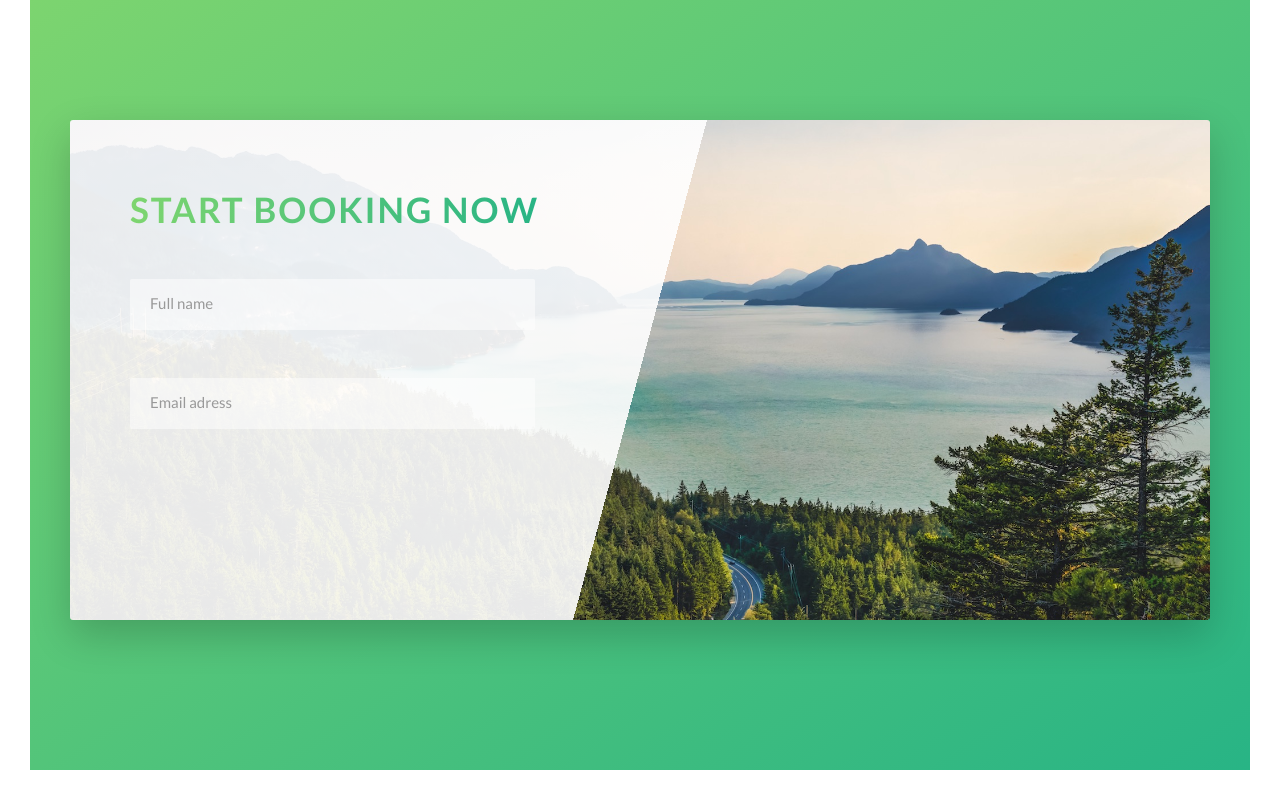
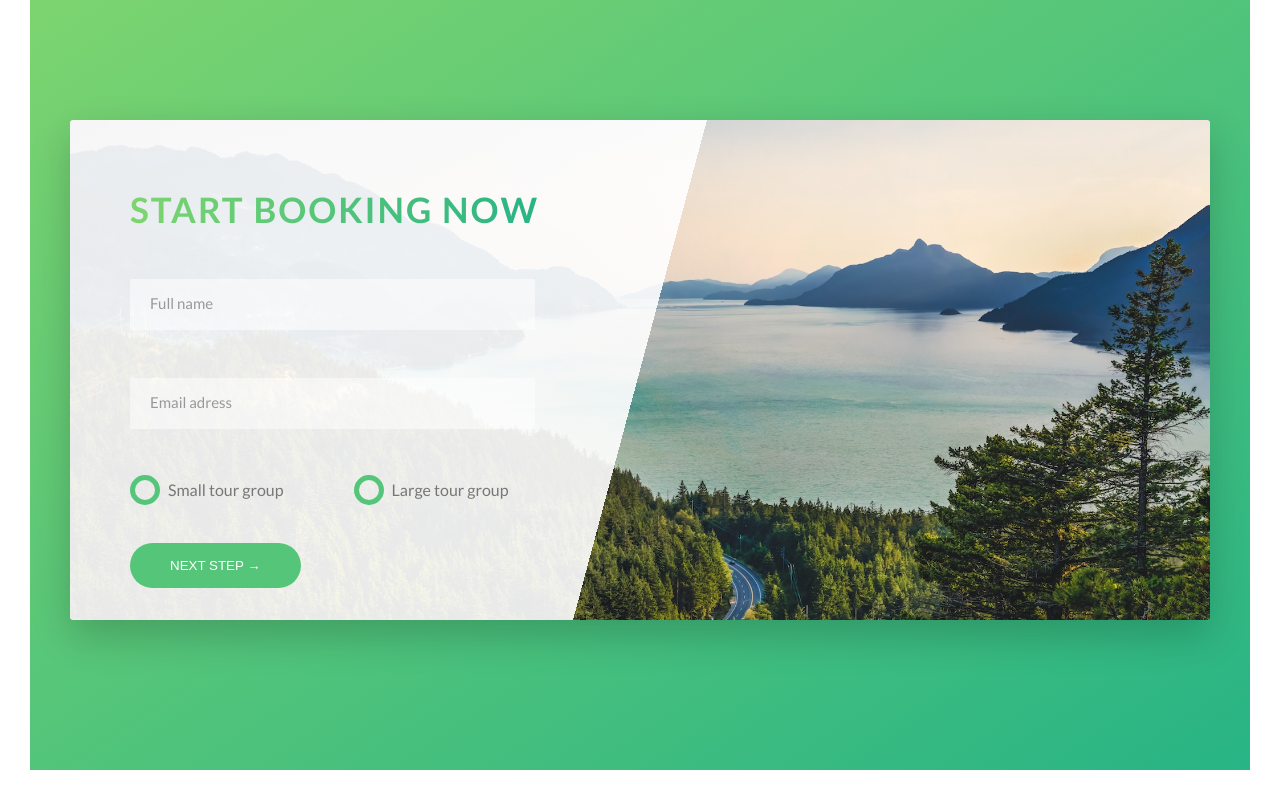
Before and after one commit to m9iv/natours, a website: page index.html in a window 1280 px wide. Shown: the part 4423-5223 px from the top of the page. Drawn offline with Linux system fonts and the light colour scheme.

Commit message:
Add custom radio buttons and final styles to Booking section

```diff
--- a/index.html
+++ b/index.html
@@ -362,6 +362,36 @@
 
                   <label for="email" class="form__label">Email adress</label>
                 </div>
+
+                <div class="form__group u-margin-bottom-medium">
+                  <div class="form__radio-group">
+                    <input
+                      type="radio"
+                      id="small"
+                      name="size"
+                      class="form__radio-input" />
+                    <label for="small" class="form__radio-label">
+                      <span class="form__radio-button"></span>
+                      Small tour group
+                    </label>
+                  </div>
+
+                  <div class="form__radio-group">
+                    <input
+                      type="radio"
+                      id="large"
+                      name="size"
+                      class="form__radio-input" />
+                    <label for="large" class="form__radio-label">
+                      <span class="form__radio-button"></span>
+                      Large tour group
+                    </label>
+                  </div>
+                </div>
+
+                <div class="form__group">
+                  <button class="btn btn--green">Next step &rarr;</button>
+                </div>
               </form>
             </div>
           </div>
--- a/sass/base/_utilities.scss
+++ b/sass/base/_utilities.scss
@@ -1,23 +1,23 @@
 .u-center-text {
-  text-align: center;
+  text-align: center !important;
 }
 
 .u-margin-bottom-small {
-  margin-bottom: 1.5rem;
+  margin-bottom: 1.5rem !important;
 }
 
 .u-margin-bottom-medium {
-  margin-bottom: 4rem;
+  margin-bottom: 4rem !important;
 }
 
 .u-margin-bottom-big {
-  margin-bottom: 8rem;
+  margin-bottom: 8rem !important;
 }
 
 .u-margin-top-medium {
-  margin-top: 4rem;
+  margin-top: 4rem !important;
 }
 
 .u-margin-top-big {
-  margin-top: 8rem;
+  margin-top: 8rem !important;
 }
--- a/sass/components/_button.scss
+++ b/sass/components/_button.scss
@@ -32,7 +32,9 @@
     }
   }
 
-  &:active {
+  &:active,
+  &:focus {
+    outline: none;
     transform: translateY(-1px);
     box-shadow: 0 0.5rem 1rem rgba($color-black, 0.2);
   }
@@ -51,10 +53,10 @@
     z-index: -1;
     transition: all 0.4s;
   }
-}
 
-.btn:link,
-.btn:visited {
+  &,
+  &:link,
+  &:visited {
     position: relative;
     display: inline-block;
     text-transform: uppercase;
@@ -62,6 +64,11 @@
     padding: 1.5rem 4rem;
     border-radius: 10rem;
     transition: all 0.2s;
+
+    // Change for custom <button />
+    border: none;
+    cursor: pointer;
+  }
 }
 
 .btn-text {
--- a/sass/components/_form.scss
+++ b/sass/components/_form.scss
@@ -1,6 +1,11 @@
 .form {
   &__group:not(:last-child) {
     margin-bottom: 2rem;
+  }
+
+  // Custom input styles
+  &__radio-input {
+    display: none;
   }
 
   &__input {
@@ -17,6 +22,8 @@
 
     border-bottom: 3px solid transparent;
     width: 90%;
+
+    transition: all 0.3s;
 
     &:focus {
       outline: none;
@@ -51,4 +58,55 @@
 
     transform: translateY(-4rem);
   }
+
+  // Custom radio group styles
+  &__radio-group {
+    display: inline-block;
+
+    width: 49%;
+  }
+
+  &__radio-label {
+    position: relative;
+
+    font-size: $default-font-size;
+
+    padding-left: 3.8rem;
+    cursor: pointer;
+  }
+
+  &__radio-button {
+    display: inline-block;
+    position: absolute;
+    top: -0.5rem;
+    left: 0;
+
+    height: 3rem;
+    width: 3rem;
+    border: 5px solid $color-primary;
+    border-radius: 50%;
+
+    &::after {
+      position: absolute;
+      top: 50%;
+      left: 50%;
+      transform: translate(-50%, -50%);
+
+      display: block;
+      content: '';
+
+      height: 1.3rem;
+      width: 1.3rem;
+
+      border-radius: 50%;
+      background-color: $color-primary;
+      opacity: 0;
+
+      transition: opacity 0.2s;
+    }
+  }
+
+  &__radio-input:checked ~ &__radio-label &__radio-button::after {
+    opacity: 1;
+  }
 }
```
Also changed, not shown: css/style.css. Lines whose indentation alone changed are shown as unchanged.
